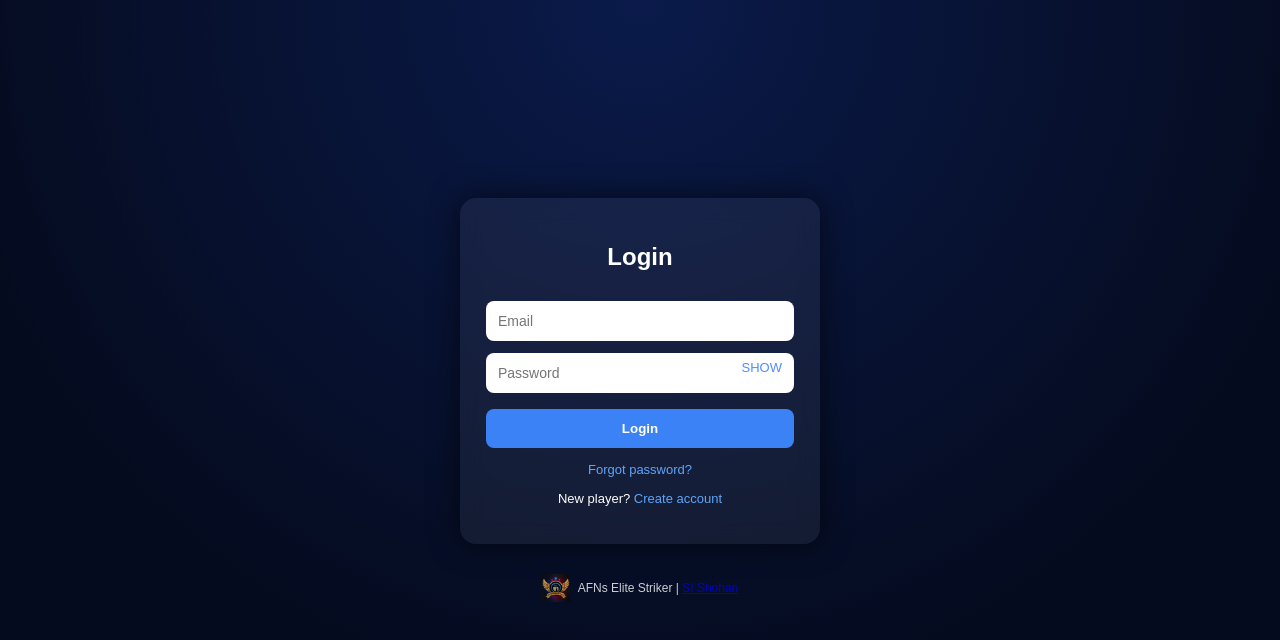
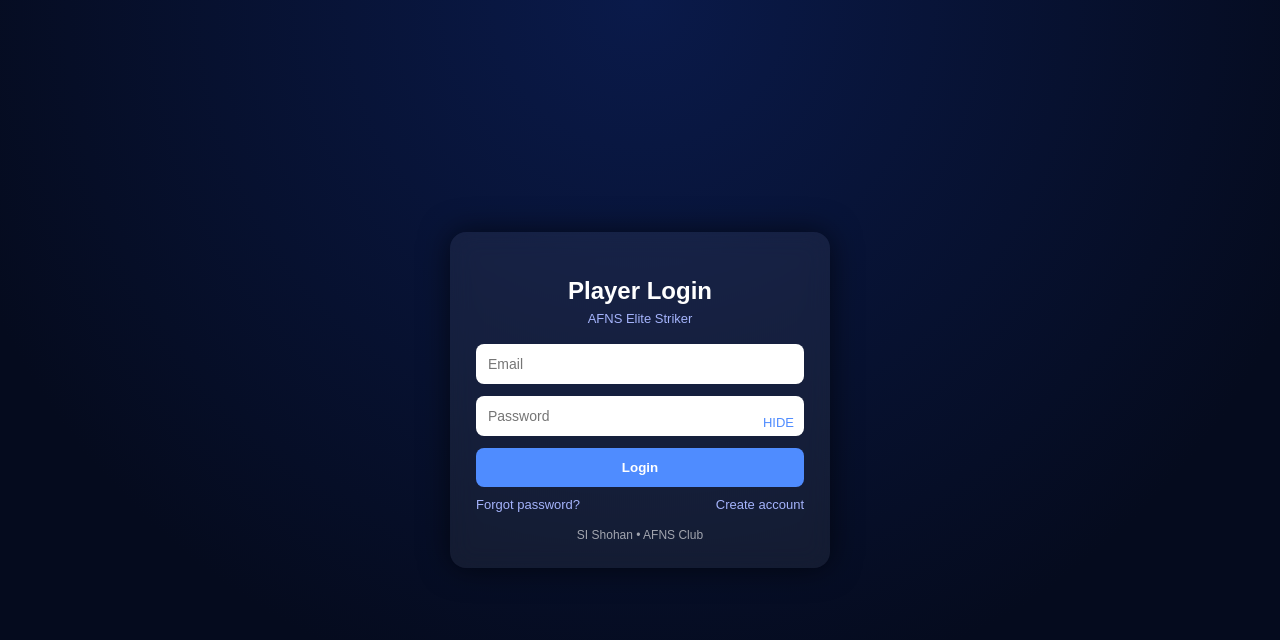
Before and after one commit to AFNsclub/afns-elite-stickers, a plain HTML site: page index.html in a window 1280 px wide. Both pictures are taken after a click on the element "SHOW". Drawn offline with Linux system fonts and the light colour scheme.

Commit message:
Update index.html

```diff
--- a/index.html
+++ b/index.html
@@ -2,27 +2,25 @@
 <html lang="en">
 <head>
 <meta charset="UTF-8">
-<title>AFNS Club – Login</title>
+<title>AFNS Login</title>
 <meta name="viewport" content="width=device-width, initial-scale=1.0">
 
-<!-- ===== STYLE ===== -->
 <style>
 *{box-sizing:border-box;font-family:Arial,Helvetica,sans-serif}
 
 body{
   margin:0;
   min-height:100vh;
-  background:radial-gradient(circle at top,#0a1a4a,#050b1e 70%);
   display:flex;
-  flex-direction:column;
   align-items:center;
   justify-content:center;
+  background:radial-gradient(circle at top,#0a1a4a,#050b1e 70%);
   color:#fff;
 }
 
-.card{
+.container{
   width:100%;
-  max-width:360px;
+  max-width:380px;
   background:rgba(255,255,255,.06);
   backdrop-filter:blur(12px);
   padding:26px;
@@ -32,25 +30,32 @@ body{
 
 h2{
   text-align:center;
+  margin-bottom:6px;
+}
+
+.sub{
+  text-align:center;
+  font-size:13px;
+  color:#a5b4fc;
   margin-bottom:18px;
 }
 
 input{
   width:100%;
   padding:12px;
-  margin-top:12px;
+  margin-bottom:12px;
   border:none;
   border-radius:8px;
   font-size:14px;
 }
 
-.password-box{
+.pass-box{
   position:relative;
 }
 
-.password-box span{
+.toggle{
   position:absolute;
-  right:12px;
+  right:10px;
   top:50%;
   transform:translateY(-50%);
   cursor:pointer;
@@ -60,55 +65,46 @@ input{
 
 button{
   width:100%;
-  margin-top:16px;
   padding:12px;
   border:none;
   border-radius:8px;
-  background:#3b82f6;
+  background:#4f8cff;
   color:#fff;
   font-weight:bold;
   cursor:pointer;
 }
 
 button:hover{
-  box-shadow:0 0 14px rgba(59,130,246,.6);
+  box-shadow:0 0 12px rgba(79,140,255,.6);
 }
 
-.link{
-  margin-top:14px;
-  text-align:center;
+.links{
+  display:flex;
+  justify-content:space-between;
+  margin-top:10px;
   font-size:13px;
 }
 
-.link a{
-  color:#60a5fa;
+.links a{
+  color:#a5b4fc;
   text-decoration:none;
 }
 
-.error{
-  margin-top:12px;
+.msg{
+  margin-bottom:12px;
   font-size:13px;
-  color:#ff6b6b;
   text-align:center;
+  display:none;
 }
 
-/* ===== FOOTER ===== */
-.global-footer{
-  margin-top:30px;
+.msg.error{color:#ff6b6b}
+.msg.success{color:#22c55e}
+
+footer{
   text-align:center;
   font-size:12px;
-  opacity:.8;
-}
-
-.footer-inner{
-  display:flex;
-  align-items:center;
-  gap:8px;
-  justify-content:center;
-}
-
-.footer-logo{
-  width:28px;
+  opacity:.6;
+  margin-top:16px;
 }
 </style>
 
@@ -127,69 +123,70 @@ firebase.initializeApp({
 
 <body>
 
-<div class="card">
-  <h2>Login</h2>
+<div class="container">
+
+  <h2>Player Login</h2>
+  <div class="sub">AFNS Elite Striker</div>
+
+  <div id="msg" class="msg"></div>
 
   <input id="email" type="email" placeholder="Email">
 
-  <div class="password-box">
+  <div class="pass-box">
     <input id="password" type="password" placeholder="Password">
-    <span onclick="togglePass()">SHOW</span>
+    <span class="toggle" onclick="togglePass()">SHOW</span>
   </div>
 
   <button onclick="login()">Login</button>
 
-  <div class="link">
+  <div class="links">
     <a href="#" onclick="forgot()">Forgot password?</a>
+    <a href="register.html">Create account</a>
   </div>
 
-  <div class="link">
-    New player? <a href="register.html">Create account</a>
-  </div>
-
-  <div id="error" class="error"></div>
+  <footer>SI Shohan • AFNS Club</footer>
 </div>
 
-<!-- ===== FOOTER ===== -->
-<footer class="global-footer">
-  <div class="footer-inner">
-    <img src="logo.png" class="footer-logo">
-    <div>
-      AFNs Elite Striker |
-      <a href="https://www.facebook.com/share/1CTCywTQAj/" target="_blank">SI Shohan</a>
-    </div>
-  </div>
-</footer>
+<script>
+const auth=firebase.auth();
+const msg=document.getElementById("msg");
 
-<script>
+function show(text,type){
+  msg.textContent=text;
+  msg.className="msg "+type;
+  msg.style.display="block";
+}
+
 function togglePass(){
-  const p = document.getElementById("password");
-  p.type = p.type === "password" ? "text" : "password";
+  const p=document.getElementById("password");
+  const t=document.querySelector(".toggle");
+  if(p.type==="password"){
+    p.type="text";t.textContent="HIDE";
+  }else{
+    p.type="password";t.textContent="SHOW";
+  }
 }
 
 function login(){
-  const email = email.value;
-  const pass = password.value;
-  error.textContent = "";
+  const email=document.getElementById("email").value.trim();
+  const pass=document.getElementById("password").value;
 
-  firebase.auth().signInWithEmailAndPassword(email,pass)
-    .then(res=>{
-      window.location.href="player.html";
-    })
-    .catch(err=>{
-      error.textContent = err.message;
-    });
+  if(!email||!pass){
+    show("Email & password required","error");return;
+  }
+
+  auth.signInWithEmailAndPassword(email,pass)
+  .then(()=>location.href="player.html")
+  .catch(e=>show(e.message,"error"));
 }
 
 function forgot(){
-  const email = document.getElementById("email").value;
-  if(!email){
-    error.textContent="Enter email first";
-    return;
-  }
-  firebase.auth().sendPasswordResetEmail(email)
-    .then(()=>alert("Password reset email sent ✅"))
-    .catch(e=>error.textContent=e.message);
+  const email=document.getElementById("email").value.trim();
+  if(!email){show("Enter email first","error");return;}
+
+  auth.sendPasswordResetEmail(email)
+  .then(()=>show("Password reset email sent","success"))
+  .catch(e=>show(e.message,"error"));
 }
 </script>
 
```
